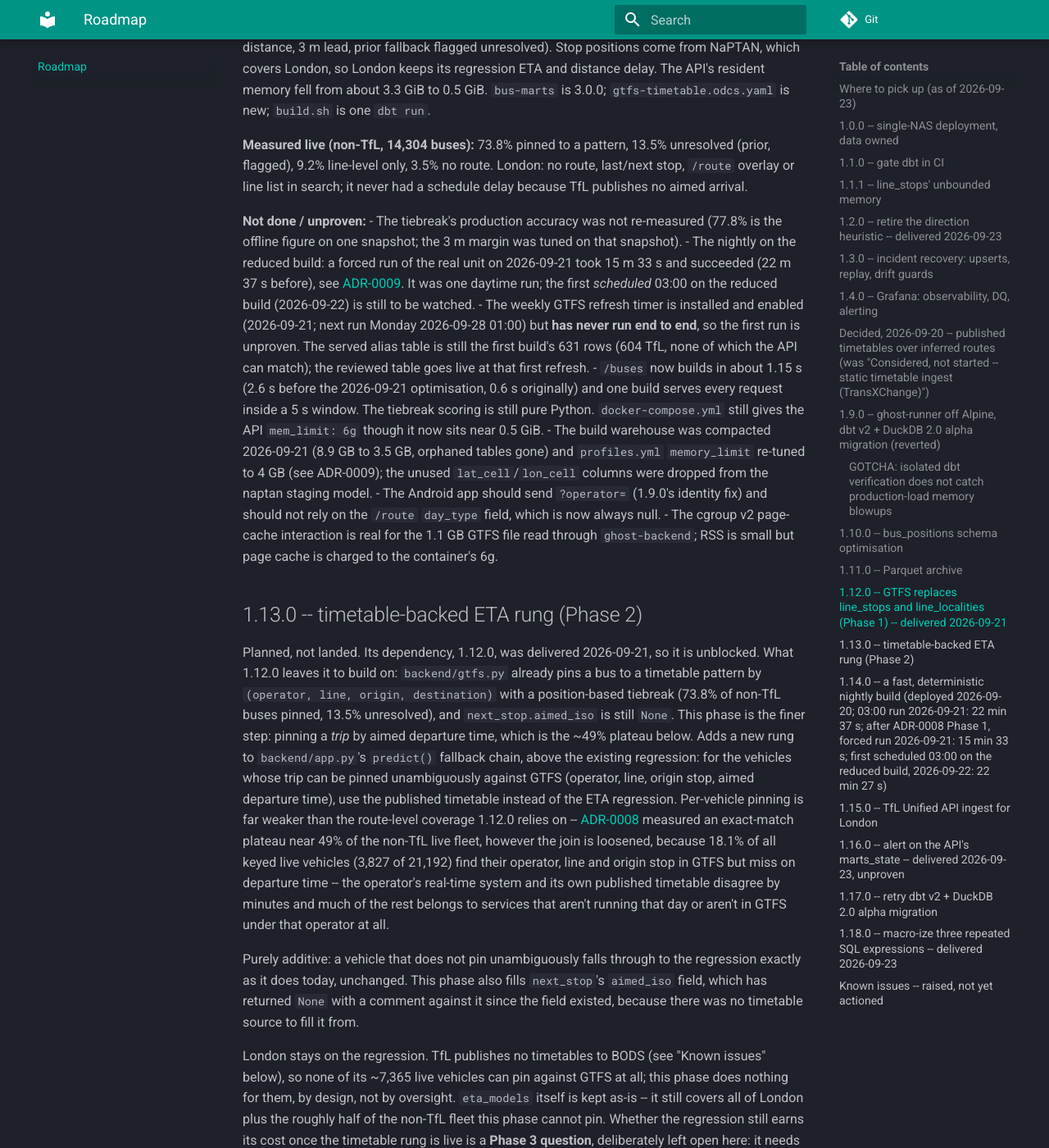
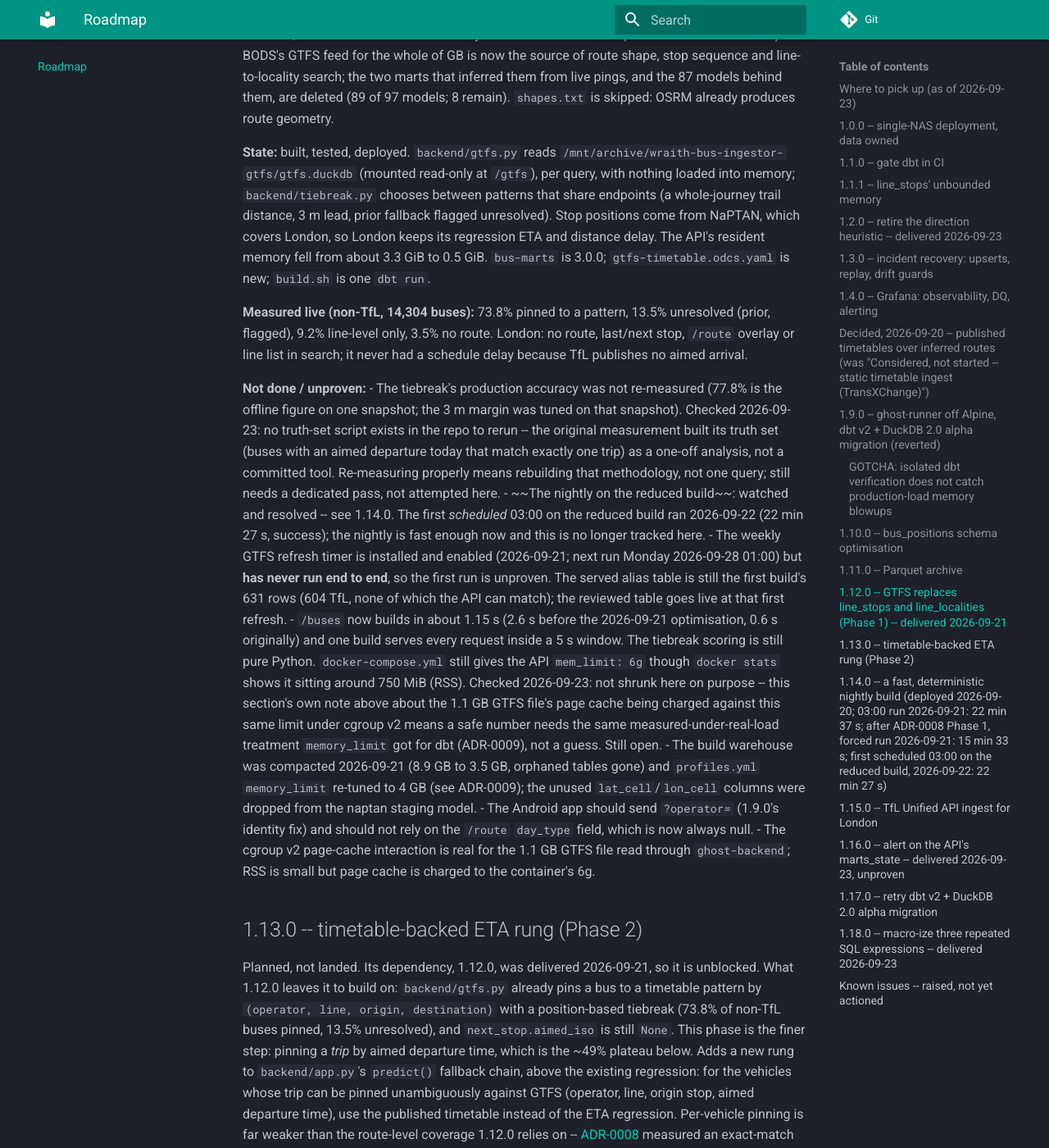
Before and after one commit to wraith-proxy/wraith-bus-ingestor, an MkDocs documentation site: the page built from docs/ROADMAP.md, in a window 1280 px wide and 1400 px high, scrolled down 9650 px. Shown: the whole window at 82% size. Built offline with MkDocs 1.6.1 and Material for MkDocs 9.7.7, drawn with Linux system fonts in a browser that asks for light colours; some of the changed text lies outside the part shown.

Commit message:
:mag: feature/TJP-23090: triage batch 2 -- measure DuckDB swap growth (not currently a threat), close stale 1.12.0 bullets, flag what still needs dedicated work

```diff
--- a/docs/ROADMAP.md
+++ b/docs/ROADMAP.md
@@ -24,9 +24,19 @@
    `feed_direction` verbatim. Measured first: 68.1% coverage, 53.9% disagreement
    with the retired heuristic where both existed (chance level).
 
-**Batch 2:**
-4. The 1.12.0 "Not done / unproven" list.
-5. DuckDB's per-run memory growth (the nightly swap cleanup only hides it).
+**Batch 2 -- triaged 2026-09-23:**
+4. The 1.12.0 "Not done / unproven" list. Two items closed outright (the
+   scheduled-nightly watch was already done elsewhere; the stale bullet is
+   removed). Three genuinely still need dedicated work, not attempted here:
+   re-measuring tiebreak production accuracy (no truth-set script exists to
+   rerun), rightsizing the API's `mem_limit` (blocked on the same page-cache
+   nuance this list already flagged), and the GTFS refresh timer (blocked on
+   the calendar -- first run is Monday 2026-09-28, nothing to do until then).
+5. ~~DuckDB's per-run memory growth.~~ Measured, not fixed: 5 nights of
+   `precleanup.log` plus live `free`/`docker stats` show swap peaking under
+   800 MiB of 19-23 GiB available and fully reclaimed nightly -- real, but not
+   currently a threat on this 31 GiB host. Root cause still unidentified;
+   downgraded from "still open" to "monitor, not chase."
 
 **Fast-followers, in this order:**
 6. **1.13.0** -- the timetable-backed ETA rung (Phase 2). Unblocked.
@@ -475,11 +485,15 @@
 
 **Not done / unproven:**
 - The tiebreak's production accuracy was not re-measured (77.8% is the offline
-  figure on one snapshot; the 3 m margin was tuned on that snapshot).
-- The nightly on the reduced build: a forced run of the real unit on 2026-09-21 took
-  15 m 33 s and succeeded (22 m 37 s before), see
-  [ADR-0009](adr/0009-fast-nightly-build.md). It was one daytime run; the first
-  *scheduled* 03:00 on the reduced build (2026-09-22) is still to be watched.
+  figure on one snapshot; the 3 m margin was tuned on that snapshot). Checked
+  2026-09-23: no truth-set script exists in the repo to rerun -- the original
+  measurement built its truth set (buses with an aimed departure today that
+  match exactly one trip) as a one-off analysis, not a committed tool.
+  Re-measuring properly means rebuilding that methodology, not one query;
+  still needs a dedicated pass, not attempted here.
+- ~~The nightly on the reduced build~~: watched and resolved -- see 1.14.0. The
+  first *scheduled* 03:00 on the reduced build ran 2026-09-22 (22 min 27 s,
+  success); the nightly is fast enough now and this is no longer tracked here.
 - The weekly GTFS refresh timer is installed and enabled (2026-09-21; next run Monday
   2026-09-28 01:00) but **has never run end to end**, so the first run is unproven.
   The served alias table is still the first build's 631 rows (604 TfL, none of which
@@ -487,7 +501,11 @@
 - `/buses` now builds in about 1.15 s (2.6 s before the 2026-09-21 optimisation, 0.6 s
   originally) and one build serves every request inside a 5 s window. The tiebreak
   scoring is still pure Python. `docker-compose.yml` still gives the API `mem_limit: 6g`
-  though it now sits near 0.5 GiB.
+  though `docker stats` shows it sitting around 750 MiB (RSS). Checked 2026-09-23:
+  not shrunk here on purpose -- this section's own note above about the 1.1 GB GTFS
+  file's page cache being charged against this same limit under cgroup v2 means a
+  safe number needs the same measured-under-real-load treatment `memory_limit` got
+  for dbt (ADR-0009), not a guess. Still open.
 - The build warehouse was compacted 2026-09-21 (8.9 GB to 3.5 GB, orphaned tables
   gone) and `profiles.yml` `memory_limit` re-tuned to 4 GB (see ADR-0009); the unused
   `lat_cell`/`lon_cell` columns were dropped from the naptan staging model.
@@ -753,7 +771,17 @@
 03:00 build. See `ops/precleanup.sh` and
 `ops/systemd/wraith-bus-precleanup.service`/`.timer`.
 
-**DuckDB's memory use still grows between runs; the nightly swap cleanup only
-hides it.** The underlying buffer creep is still unaddressed -- a nightly
-swap reclaim resets the symptom, not the cause. It'll climb again over
-days. Still open.
+**DuckDB's memory use still grows between runs -- measured 2026-09-23, and it's
+smaller than this section used to suggest.** `precleanup.log`'s last 5 nights:
+swap used at 02:00, before reclaim -- 09-19 0, 09-20 0, 09-21 630 MiB, 09-22
+762 MiB, 09-23 463 MiB. Noisy, not a monotonic climb, and fully reclaimed every
+night; live right now (18:49) total swap in use across both swapfiles is
+398 MiB of 19 GiB available, `free -h` shows 19 GiB "available", and no
+container is near its `mem_limit` (`docker stats`: questdb 5.7/8 GiB, ollama
+2.8/12 GiB, ghost-backend 757 MiB/6 GiB, everything else under 1 GiB). The
+host is 31 GiB now, not the 15 GiB box this concern was originally written
+against during the reverted dbt v2 alpha rehearsal (ADR-0005) -- that
+context is probably why this read as a growing crisis. The underlying
+buffer creep itself is still unidentified and still not root-caused, but on
+current hardware it is not currently a threat: downgraded from "still open"
+to "monitor, not chase" until evidence says otherwise.
```
